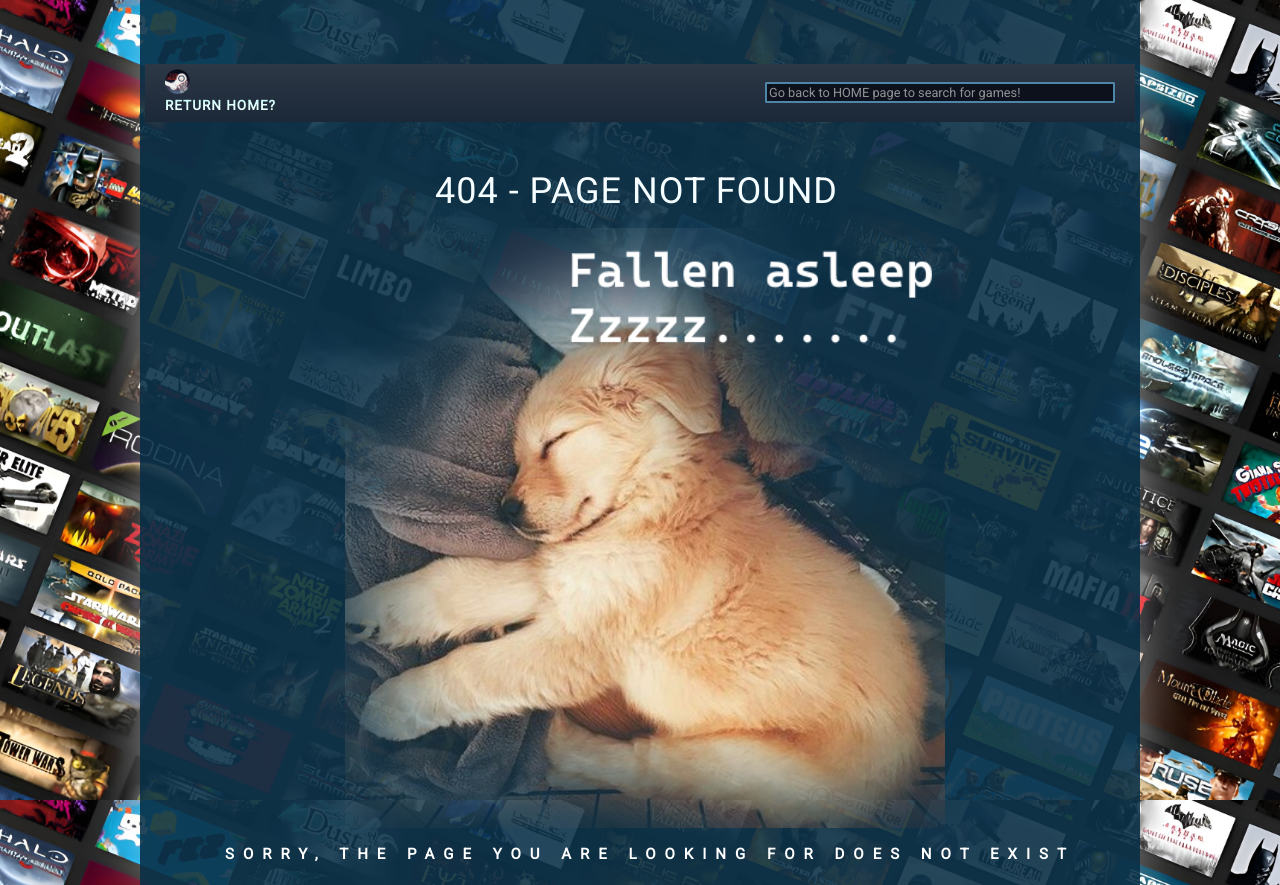
After one commit to 24007eeeeeee/Flask_Steam_Games2, a Flask app: template templates/error404.html in a window 1280 px wide. The commit adds this page. Run offline with Flask 3, Linux system fonts and the light colour scheme; the template is opened without the code that fills it, so the values that code supplies are empty.

Commit message:
62 commit | test

```diff
--- a/app.py
+++ b/app.py
@@ -1,7 +1,11 @@
 """Flask application to display Steam games and studio details from a SQLite database."""
 
 import sqlite3
-from flask import Flask, g, render_template
+from flask import (
+    Flask,
+    g,
+    render_template,
+)
 
 DATABASE = 'database.db'
 
@@ -18,12 +22,14 @@ def get_db():
         db.row_factory = sqlite3.Row
     return db
 
+
 @app.teardown_appcontext
 def close_connection(exception):
-    #Closes the database connection automatically when the application context ends
+    """Closes the database connection automatically when the application context ends"""
     db = getattr(g, '_database', None)
     if db is not None:
         db.close()
+
 
 def query_db(query, args=(), one=False):
     #Helper function to execute SQL queries and fetch results
@@ -32,6 +38,7 @@ def query_db(query, args=(), one=False):
     cur.close()
     #Returns a single dictionary-like row if one=True, otherwise returns a list of rows
     return (rv[0] if rv else None) if one else rv
+
 
 #Home route, displays a list of all games joined with their studio information
 @app.route('/')
@@ -43,6 +50,7 @@ def home():
     results = query_db(sql)
     return render_template("home.html", results=results)
 
+
 #Game detail route, fetches a single game using its unique ID
 @app.route("/game/<int:id>")
 def game(id):
@@ -53,16 +61,25 @@ def game(id):
     result = query_db(sql,(id,),True)
     return render_template("game.html", game=result)
 
+
 #Studio description page route
 @app.route('/studiodesc')
 def description():
     return render_template("studiodesc.html")
+
 
 #Favorite steam games page route
 @app.route('/myfavouritesteamgames')
 def favouritesteamgames():
     return render_template("myfavouritesteamgames.html")
 
+@app.errorhandler(404)
+def page_not_found(_error):
+    """Disdwkafnw"""
+
+    return render_template("error404.html"), 404
+
+
 #Run the Flask development server in debug mode
 if __name__ == "__main__":
     app.run(debug=True)
--- a/static/style.css
+++ b/static/style.css
@@ -660,3 +660,33 @@ h3 {
 .padding {
   padding-bottom: 70px;
 }
+
+.errormessage0 {
+  color: #ffffff;
+  font-weight: bold;
+  font-size: 2.9em;
+  text-transform: uppercase;
+  letter-spacing: 1px;
+  margin-top: 27px;
+  margin-left: 290px;
+  background-image: linear-gradient(rgb(255, 255, 255), rgb(234, 251, 255));
+  color: transparent;
+  background-clip: text;
+  /*The 3 comments below are lines of css that makes the span expand*/
+  display: inline-block; /* essential to work on a span */
+
+}
+
+.errormessage1 {
+  color:#ffffff;
+  font-weight: bold;
+  text-transform: uppercase;
+  letter-spacing: 9px;
+  margin-left: 80px;
+}
+
+.error404image {
+  width: 600px;
+  height: auto;
+  margin-left: 200px;
+}
--- /dev/null
+++ b/templates/error404.html
@@ -0,0 +1,66 @@
+
+
+
+
+
+<!DOCTYPE html>
+<html lang="en">
+<head>
+    <meta charset="UTF-8">
+    <meta name="viewport" content="width=device-width, initial-scale=1.0">
+    <link rel="stylesheet" href="https://www.w3schools.com/w3css/4/w3.css">
+    <link rel="stylesheet" href="https://fonts.googleapis.com/css?family=Roboto">
+    <link rel="stylesheet" href="{{url_for('static', filename='style.css')}}">
+    <title>GAME Recommendations</title>
+    <link rel="icon" type="image/x-icon" href="/static/steamicon.png">
+</head>
+<body class="w3-container">
+    <div class="main-container"> <header class="w3-container w3-padding-32">
+</header>
+
+<!-- This is the Nav Bar -->
+<nav class="topnav">
+
+<div class="style0">
+<a href="/">
+<div class="steamicon2">
+
+<!-- Just selects the steam logo from static-->
+<img src="{{ url_for('static', filename='steamicon.png') }}" alt="Steam Logo">
+</div>
+<!-- Just a span ON NAV BAR-->
+<div class="hometextstyle">
+    <span>Return home?</span>
+</div>
+</a>
+</div>
+
+<!-- Just the search bar -->
+<div class="search-bar">
+    <input type="text" id="page-search" placeholder="Go back to HOME page to search for games!">
+</div>
+</nav>
+
+<div class="errormessage0">
+    <h1>404 - Page Not Found</h1>
+</div>
+
+
+<div class="error404image">
+    <img src="{{ url_for('static', filename='errorimage123.png') }}" alt="Studio Logo">
+</div>
+
+<div class="errormessage1">
+    <p>Sorry, the page you are looking for does not exist</p>
+</div>
+
+
+{% if request.endpoint == 'home' %}
+{% endif %}
+
+{% block body %}
+{% endblock %}
+</div>
+
+</body>
+</html>
```
Also changed, not shown: static/errorimage123.png (added).
